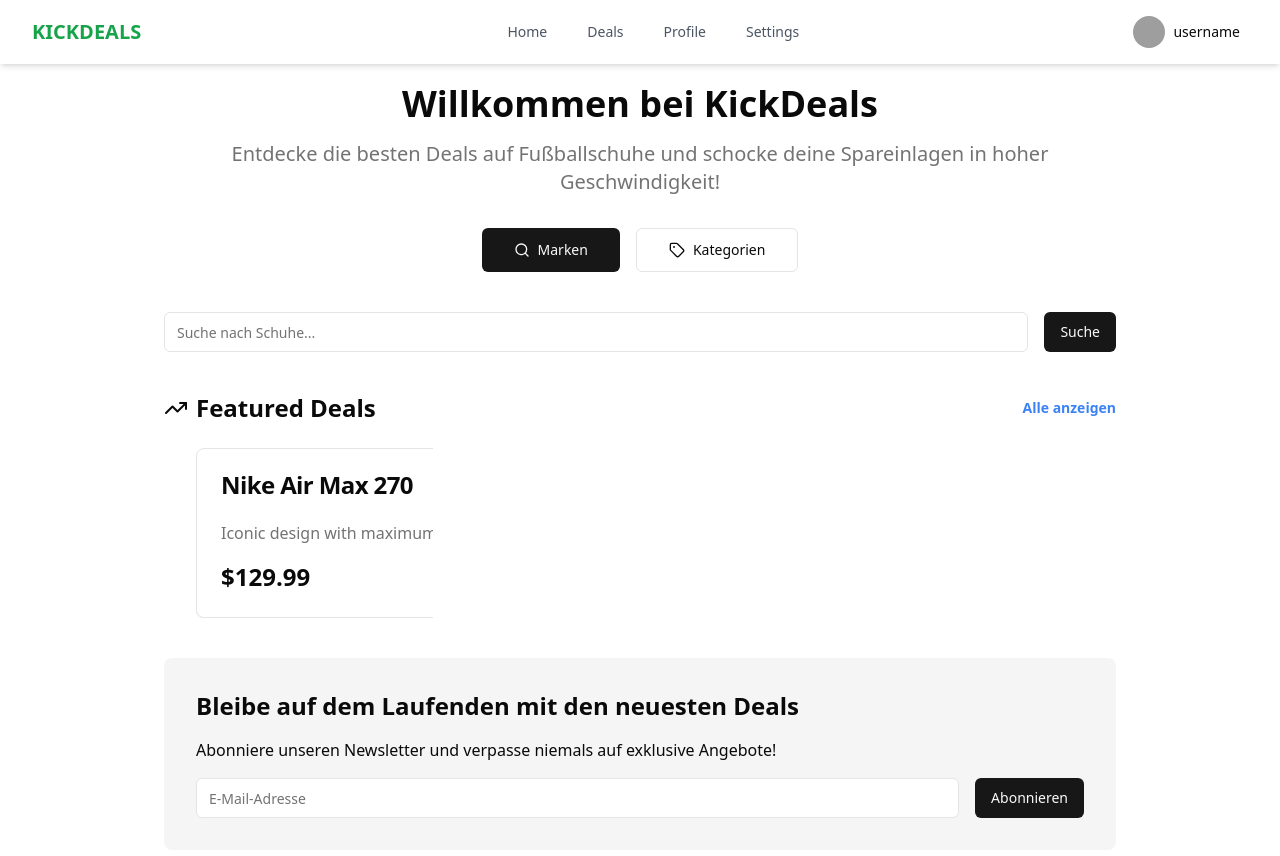
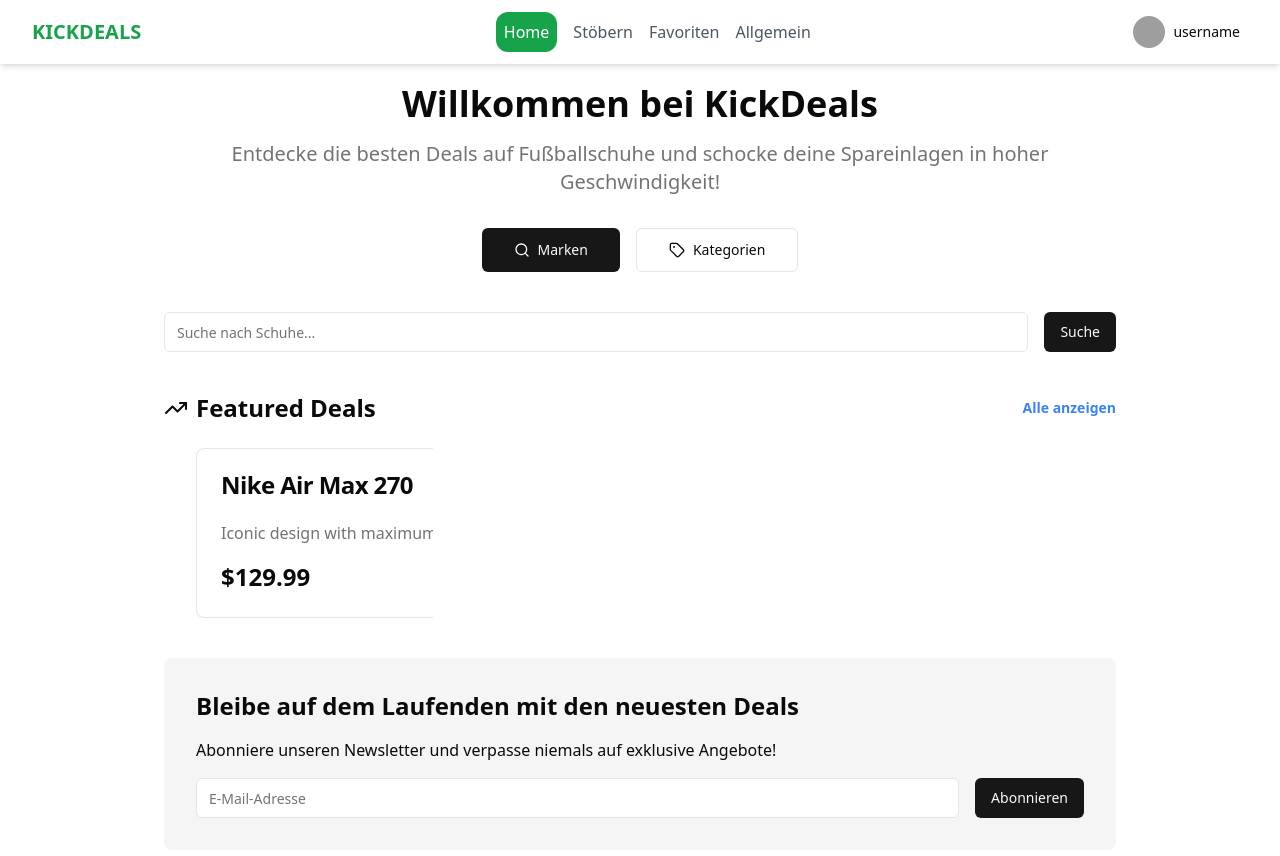
Before and after one commit to Leon-Achteresch/kickdeals, a Next.js app: page / in a window 1280 px wide. Shown: the top 856 px of the page. Built offline with nearby package versions, Linux system fonts and the light colour scheme; grey boxes are pictures that could not be loaded.

Commit message:
navigation

```diff
--- a/package.json
+++ b/package.json
@@ -24,7 +24,8 @@
     "next-themes": "^0.3.0",
     "prettier": "^3.3.3",
     "react": "18.2.0",
-    "react-dom": "18.2.0"
+    "react-dom": "18.2.0",
+    "react-icons": "^5.3.0"
   },
   "devDependencies": {
     "@types/node": "20.10.6",
--- a/src/Declarations/navigation.ts
+++ b/src/Declarations/navigation.ts
@@ -1,14 +1,15 @@
-import React from "react";
+import { IconType } from "react-icons";
+import { FaHome, FaSearch, FaHeart, FaInfoCircle } from "react-icons/fa";
 
-type Type_NavigationList = {
+type NavigationItem = {
   name: string;
   href: string;
-  icon?: React.ReactNode;
+  icon: IconType;
 };
 
-export const NavigastionList = [
-  { name: "Home", href: "/", icon: null },
-  { name: "Deals", href: "/deals", icon: null  },
-  { name: "Profile", href: "/profile" , icon: null },
-  { name: "Settings", href: "/settings", icon: null  },
+export const NavigationList: NavigationItem[] = [
+  { name: "Home", href: "/", icon: FaHome },
+  { name: "Stöbern", href: "/deals", icon: FaSearch },
+  { name: "Favoriten", href: "/favorites", icon: FaHeart },
+  { name: "Allgemein", href: "/overview", icon: FaInfoCircle },
 ];
--- a/src/components/navigation-bar/navigation-bar.tsx
+++ b/src/components/navigation-bar/navigation-bar.tsx
@@ -2,11 +2,14 @@
 
 import Link from "next/link";
 import UserDropdown from "../user-dropdown/user-dropdown";
-import { NavigastionList } from "@/src/Declarations/navigation";
 import { useIsMobile } from "@/src/hooks/useIsMobile";
+import { NavigationList } from "@/src/Declarations/navigation";
+import { usePathname } from "next/navigation";
+import clsx from "clsx";
 
 const NavigationBar = () => {
   const isMobile = useIsMobile();
+  const pathname = usePathname();
 
   if (isMobile) {
     return (
@@ -21,20 +24,23 @@ const NavigationBar = () => {
         </nav>
         <nav className="fixed bottom-0 left-0 right-0 bg-white border-t w-full p-2 h-20 z-50">
           <div className="flex justify-around items-center h-full">
-            {NavigastionList.map((item) => (
+            {NavigationList.map((item) => (
               <Link
                 key={item.name}
                 href={item.href}
-                className="flex flex-col items-center text-gray-600 hover:text-blue-600 transition-colors duration-200"
+                className={clsx(
+                  "flex flex-col items-center text-gray-600 hover:text-blue-600 transition-colors duration-200",
+                  { "text-green-600": pathname === item.href }
+                )}
               >
-                {item.icon && <div className="h-6 w-6 mb-1" />}
+                <item.icon className="text-xl" />
                 <span className="text-xs">{item.name}</span>
               </Link>
             ))}
           </div>
         </nav>
-        <div className="h-16"></div> {/* Spacer for fixed top nav */}
-        <div className="h-16"></div> {/* Spacer for fixed bottom nav */}
+        <div className="h-16"></div>
+        <div className="h-16"></div>
       </>
     );
   } else {
@@ -49,11 +55,14 @@ const NavigationBar = () => {
             </div>
             <div className="hidden md:block">
               <div className="ml-10 flex items-baseline space-x-4">
-                {NavigastionList.map((item) => (
+                {NavigationList.map((item) => (
                   <Link
                     key={item.name}
                     href={item.href}
-                    className="text-gray-600 hover:bg-gray-100 hover:text-blue-600 px-3 py-2 rounded-md text-sm font-medium transition-colors duration-200"
+                    className={clsx(
+                      "flex flex-col items-center text-gray-600 hover:text-blue-600 transition-colors duration-200",
+                      { " bg-green-600 p-2 rounded-xl text-white": pathname === item.href }
+                    )}
                   >
                     {item.name}
                   </Link>
```
Also changed, not shown: 1 other file (tests, documents, lock files or other folders).
